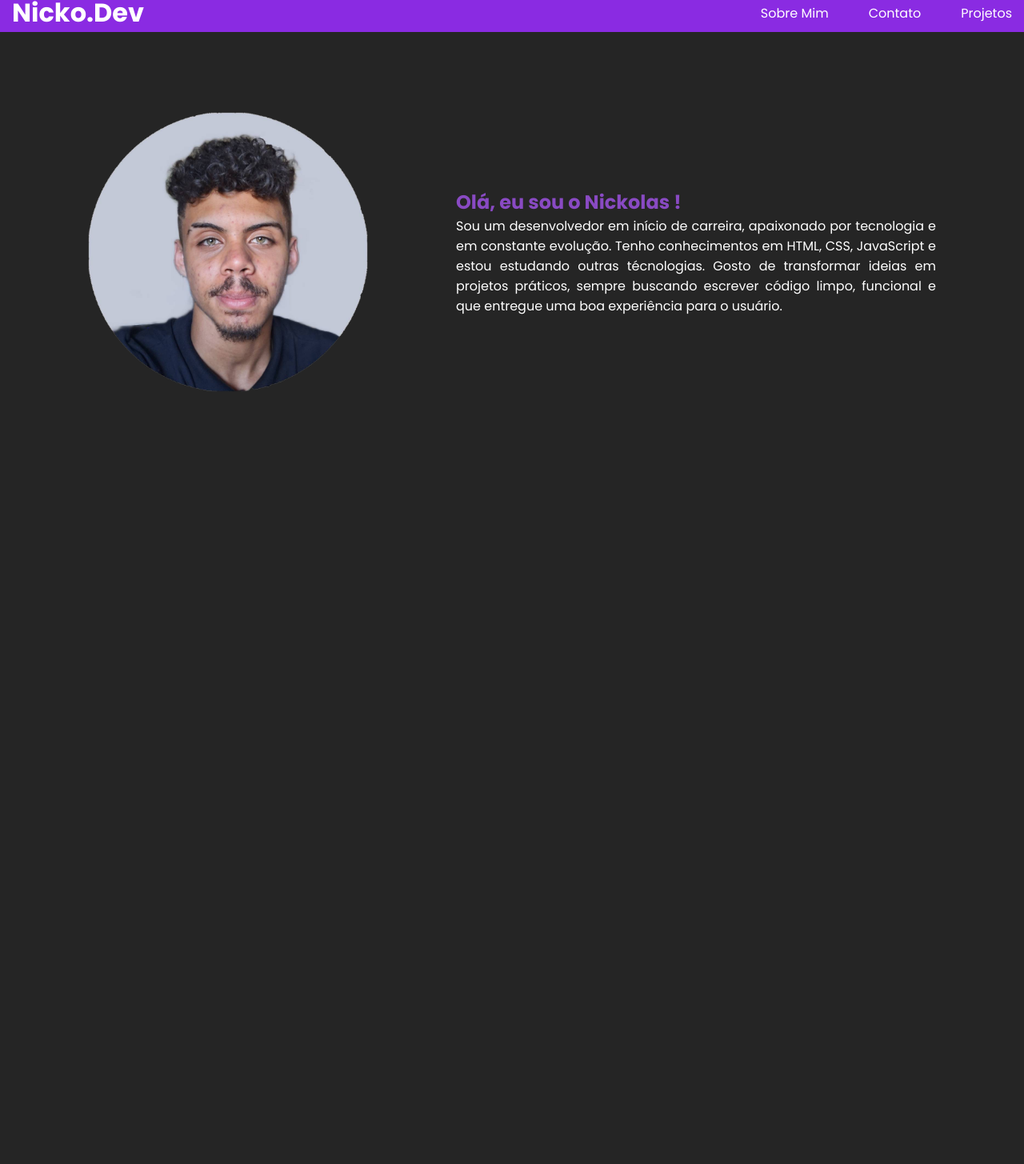
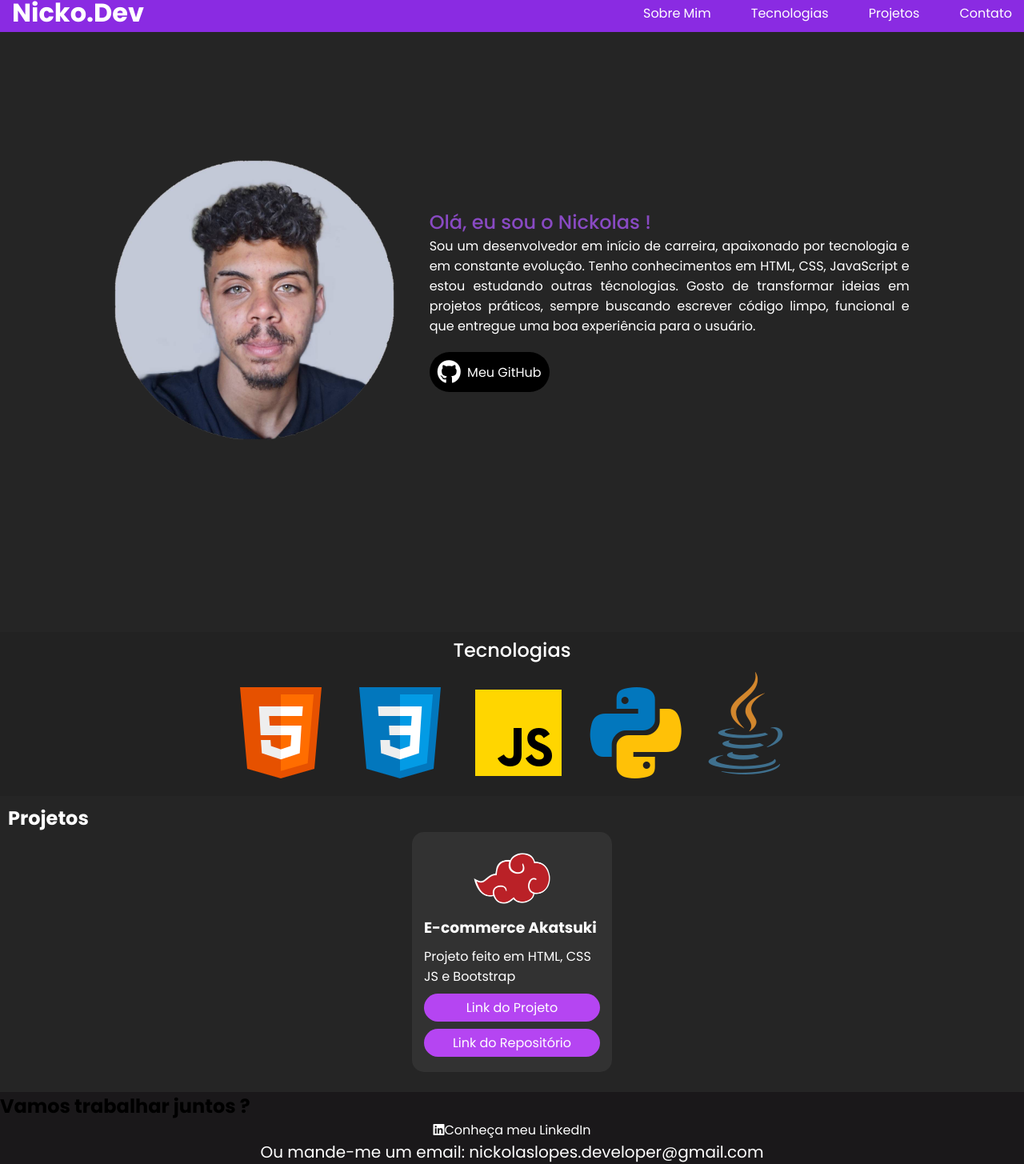
Before and after one commit to nickolas-lopes/Portfolio, a plain HTML site: page index.html in a window 1280 px wide. Shown: the part 8-1463 px from the top of the page at 80% size. Before the commit the page ends 800 px from the top, so only its background shows below. Drawn offline with nearby package versions, Linux system fonts and the light colour scheme.

Commit message:
feat: great update with development of sections

```diff
--- /dev/null
+++ b/components/contact.css
@@ -0,0 +1,12 @@
+.contact{
+    background-color: #1a181a;
+}
+.social{
+    display: flex;
+    flex-direction: column;
+    align-items: center;
+}
+.mail{
+    color: #fff;
+    font-size: 20px;
+}
--- a/components/header.css
+++ b/components/header.css
@@ -4,6 +4,7 @@ header{
     justify-content: space-between;
     align-items: center;
     color: #fff;
+
 }
 h1{
     margin-left: 15px;
@@ -24,3 +25,6 @@ a:hover{
     color: rgb(214, 193, 234);
     transition: 0.3s;
 }
+.burguer-menu{
+    display: none;
+}
--- /dev/null
+++ b/components/jsInterctions.css
@@ -0,0 +1,4 @@
+.card-animation{
+    transform: translateY(0px);
+    transition: transform 0.5s ease;
+}
--- a/components/main.css
+++ b/components/main.css
@@ -4,7 +4,11 @@ main{
     flex-wrap: wrap;
     color: #fff;
     margin: auto;
-    margin-top: 100px;
+    padding-top: 20vh;
+    padding-bottom: 30vh;
+    padding-left: 100px;
+    padding-right: 100px;
+    background-color: #252525;
 }
 .perfil{
     width: 350px;
@@ -23,4 +27,23 @@ main{
 }
 .presentation{
     color: rgb(137, 74, 195);
+    font-weight: 500;
 }
+.my-github{
+    display: flex;
+    align-items: center;
+    justify-content: space-between;
+    width: 150px;
+    background-color: #000000;
+    height: 50px;
+    padding: 10px;
+    border-radius: 25px;
+}
+.github{
+    margin-top: 20px;
+    display: flex;
+    align-items: center;
+}
+.fa-github{
+    font-size: 30px;
+}
--- /dev/null
+++ b/components/projects.css
@@ -0,0 +1,45 @@
+#projects{
+    background-color: #252525;
+    padding-bottom: 25px;
+}
+
+.img-project{
+    width: 100px;
+    margin-left: auto;
+    margin-right: auto;
+}
+.card-holder{
+    display: flex;
+    justify-content: center;
+}
+.card-project{
+    height: 300px;
+    background-color: #323232;
+    width: 250px;
+    display: flex;
+    flex-direction: column;
+    justify-content: space-around;
+    padding: 15px;
+    border-radius: 15px ;
+}
+.card-project h3{
+    color: #fff;
+}
+.card-project p{
+    color: #fff ;
+}
+.card-project a{
+    background-color: #b545f2;
+    text-align: center;
+    border-radius: 20px;
+    padding: 5px;
+}
+.card-project:hover{
+    transform: translateY(-8px);
+    transition: transform 0.5s ease;
+}
+.project-title{
+    color: #fff;
+    padding-top: 10px;
+    padding-left: 10px;
+}
--- /dev/null
+++ b/components/technologies.css
@@ -0,0 +1,12 @@
+.technologies{
+   background-color: #222222;
+   display: flex;
+   align-items: center;
+   flex-direction: column;
+}
+.technologies-title{
+    color: #fff;
+    font-weight: 500;
+    padding-top:5px ;
+    padding-bottom: 10px;
+}
--- a/index.html
+++ b/index.html
@@ -1,33 +1,77 @@
 <!DOCTYPE html>
 <html lang="pt-br">
   <head>
-    <meta charset="UTF-8">
-    <meta name="viewport" content="width=device-width, initial-scale=1.0">
-    <title>Document</title>
-    <link rel="stylesheet" href="style.css">
+    <meta charset="UTF-8" />
+    <meta name="viewport" content="width=device-width, initial-scale=1.0" />
+    <title>Nicko.Dev</title>
+    <link rel="stylesheet" href="https://cdnjs.cloudflare.com/ajax/libs/font-awesome/6.7.2/css/all.min.css">
+    <link href="https://unpkg.com/aos@2.3.1/dist/aos.css" rel="stylesheet">
+    <link rel="stylesheet" href="style.css" />
   </head>
   <body>
     <header>
       <h1>Nicko.Dev</h1>
       <nav>
         <ul class="links">
-                <li><a href="#">Sobre Mim</a></li>
+          <li><a href="#main">Sobre Mim</a></li>
+          <li><a href="#technologies">Tecnologias</a></li>
+          <li><a href="#">Projetos</a></li>
           <li><a href="#">Contato</a></li>
-                <li><a href="#">Projetos</a></li>
         </ul>
+        <i class="fa-solid fa-bars burguer-menu"></i>
       </nav>
     </header>
-    <main>
+    <main id="main">
       <section class="image">
-            <img src="assets/IMG_20250209_120253_877.png" alt="" class="perfil">
+        <img src="assets/IMG_20250209_120253_877.png" alt="" class="perfil" />
       </section>
+
       <section class="brief-presentation">
-            <h2><strong class="presentation">Olá, eu sou o Nickolas !</strong></h2>
-            <p>Sou um desenvolvedor em início de carreira, apaixonado por tecnologia e em constante evolução. Tenho conhecimentos em HTML, CSS, JavaScript e estou estudando outras técnologias. Gosto de transformar ideias em projetos práticos, sempre buscando escrever código limpo, funcional e que entregue uma boa experiência para o usuário.</p>
+        <h2><strong class="presentation" data-aos="fade-up" data-aos-delay="100" data-aos-duration="1000">Olá, eu sou o Nickolas !</strong></h2>
+        <p data-aos="fade-down" data-aos-delay="1000" data-aos-duration="1000">
+          Sou um desenvolvedor em início de carreira, apaixonado por tecnologia
+          e em constante evolução. Tenho conhecimentos em HTML, CSS, JavaScript
+          e estou estudando outras técnologias. Gosto de transformar ideias em
+          projetos práticos, sempre buscando escrever código limpo, funcional e
+          que entregue uma boa experiência para o usuário.
+        </p>
+        <div class="github" data-aos="fade-right" data-aos-delay="1500" data-aos-duration="1000"><a href="https://github.com/nickolas-lopes" target="_blank" class="my-github"><i class="fa-brands fa-github"></i>Meu GitHub</a></div>
       </section>
+
     </main>
-    <section class="about-me">
-
+    <section class="technologies" id="technologies">
+      <h2 class="technologies-title">Tecnologias</h2>
+      <section class="icons">
+        <img src="assets/icons/icons8-html-144.png" alt="" data-aos="fade-right" data-aos-delay="500" data-aos-duration="1000" data-aos-once="true"/>
+        <img src="assets/icons/icons8-css-144.png" alt="" data-aos="fade-right"    data-aos-delay="1000"data-aos-duration="1000" data-aos-once="true"/>
+        <img src="assets/icons/icons8-javascript-144.png" alt="" data-aos="fade-right" data-aos-delay="1500" data-aos-duration="1000" data-aos-once="true"/>
+        <img src="assets/icons/icons8-python-144.png" alt="" data-aos="fade-right" data-aos-delay="2000" data-aos-duration="1000" data-aos-once="true"/>
+        <img src="assets/icons/java.png" alt="" data-aos="fade-right" data-aos-delay="2500" data-aos-duration="1000" data-aos-once="true" style="padding-bottom: 20px;">
       </section>
+    </section>
+    <section class="projects" id="projects">
+      <h2 class="project-title">Projetos</h2>
+      <section class="card-holder">
+        <section class="card-project">
+          <img src="assets/Akatsuki.png" alt="" class="img-project" />
+          <h3>E-commerce Akatsuki</h3>
+          <p>Projeto feito em HTML, CSS JS e Bootstrap</p>
+          <a href="https://fateclp.github.io/Site-Naruto/index.html"class="project-link" target="_blank">Link do Projeto</a>
+          <a href="https://github.com/FatecLP/Site-Naruto"class="project-link" target="_blank">Link do Repositório</a>
+        </section>
+      </section>
+    </section>
+    <section class="contact">
+      <h2 class="contact-title">Vamos trabalhar juntos ?</h2>
+      <section class="social">
+        <a href="https://www.linkedin.com/in/nickolas-lopes" target="_blank" ><i class="fa-brands fa-linkedin"></i>Conheça meu LinkedIn</a>
+        <p class="mail">Ou mande-me um email: nickolaslopes.developer@gmail.com</p>
+      </section>
+    </section>
+    <script src="scripts/cardAnimation.JS"></script>
+    <script src="https://unpkg.com/aos@2.3.1/dist/aos.js"></script>
+    <script>
+      AOS.init();
+    </script>
   </body>
 </html>
--- /dev/null
+++ b/scripts/cardAnimation.JS
@@ -0,0 +1,6 @@
+let cards = document.querySelectorAll('.card-project')
+for(let index = 0; index < cards.length; index++){
+    cards[index].addEventListener('mouseout', function animation(){
+        cards[index].classList.add('card-animation')
+    })
+}
--- a/style.css
+++ b/style.css
@@ -1,14 +1,47 @@
 @import url('https://fonts.googleapis.com/css2?family=Poppins:ital,wght@0,100;0,200;0,300;0,400;0,500;0,600;0,700;0,800;0,900;1,100;1,200;1,300;1,400;1,500;1,600;1,700;1,800;1,900&display=swap');
 @import url(components/header.css);
 @import url(components/main.css);
+@import url(components/technologies.css);
+@import url(components/projects.css);
+@import url(components/jsInterctions.css);
+@import url(components/contact.css);
+html{
+    scroll-behavior: smooth;
+}
 *{
     margin: 0;
     padding: 0;
     box-sizing: border-box;
     font-family: 'Poppins', sans-serif;
 }
-body{
-    height: 100vh;
-    width: 100vw;
-    background-color: #252525;
+
+@media only screen and (max-width: 600px){
+    .links{
+        display: none;
+    }
+    .burguer-menu{
+        display: inline;
+        font-size: 25px;
+    }
+    #main{
+        padding: 30px;
+        padding-bottom: 100px;
+        justify-content: center;
+    }
+    .perfil{
+        width: 250px;
+    }
+    .presentation{
+        font-size: 30px;
+        text-align: left;
+    }
+    .brief-presentation{
+        margin-top: 50px;
+        text-align: left;
+    }
+    .icons{
+        display: flex;
+        flex-wrap: wrap;
+        flex-direction: column;
+    }
 }
```
Also changed, not shown: assets/Akatsuki.png (added), assets/icons/icons8-css-144.png (added), assets/icons/icons8-html-144.png (added), assets/icons/icons8-javascript-144.png (added), assets/icons/icons8-python-144.png (added), assets/icons/java.png (added). Lines whose indentation alone changed are shown as unchanged.
